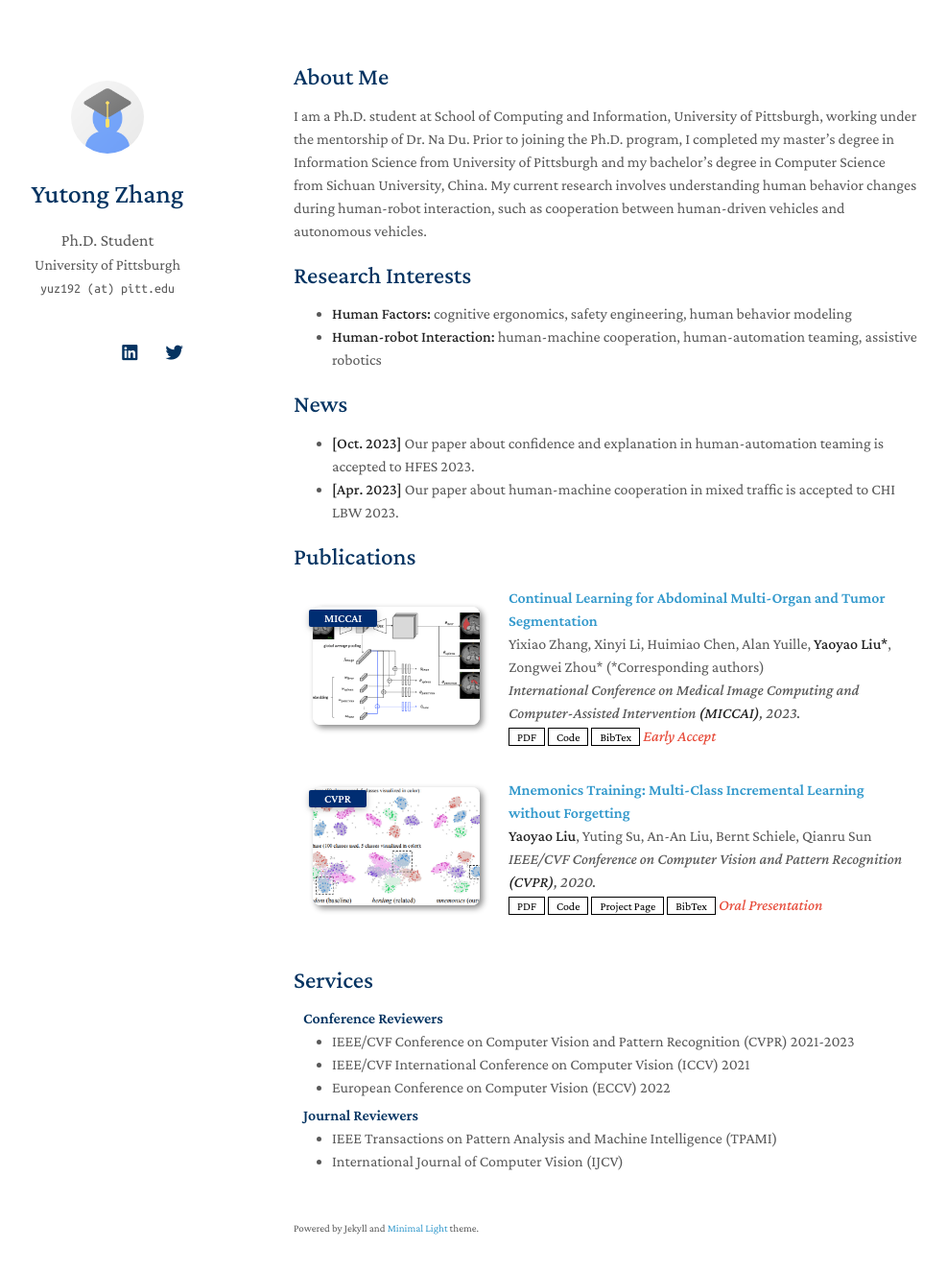
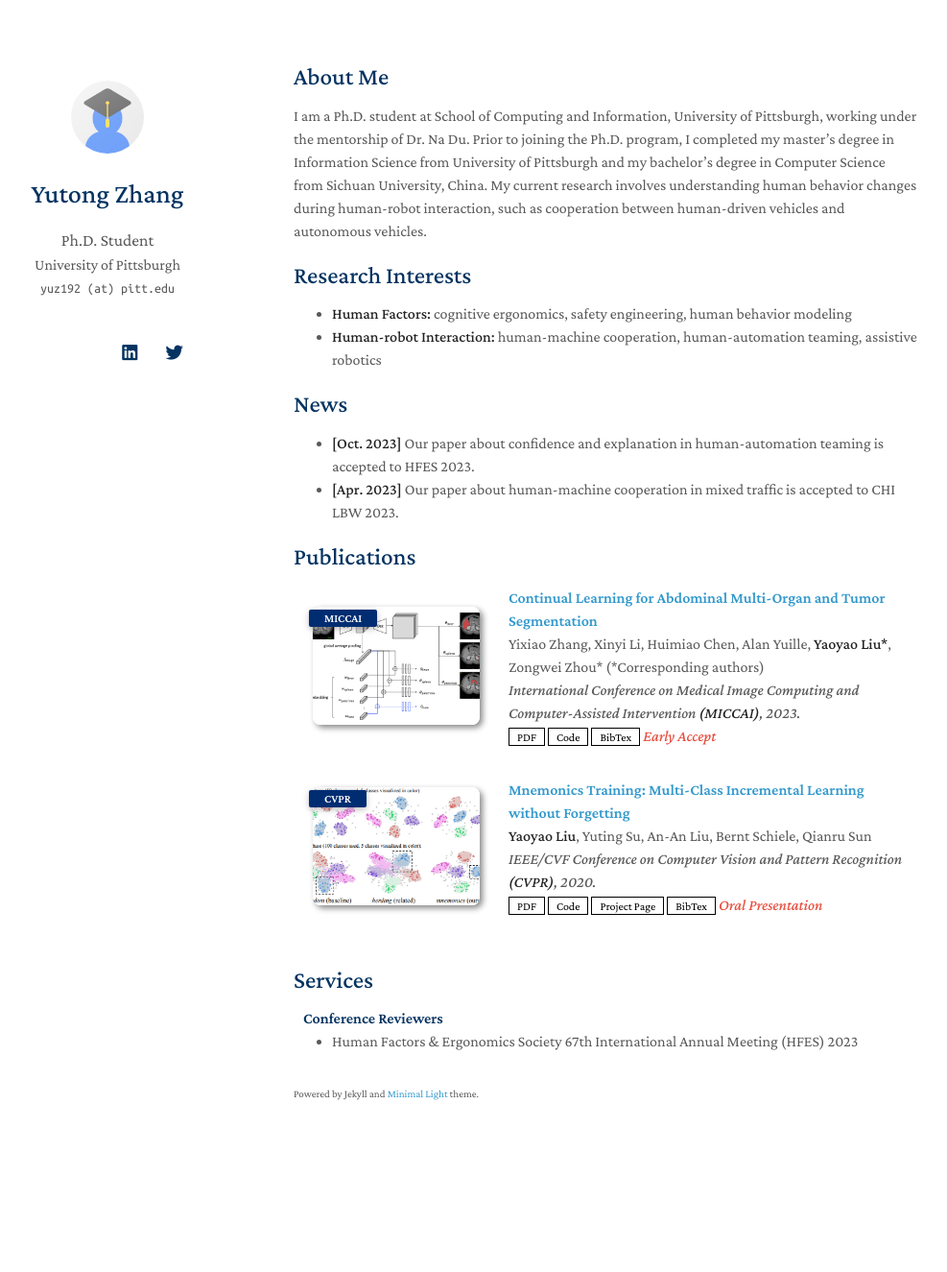
Before and after one commit to yvonneZ192/Personal-Website, a Jekyll site: the page built from index.md, in a window 1280 px wide and 1360 px high. Shown: the top 1325 px of the window at 96% size, without its empty margins (164-1151 px from the left). Built offline with Jekyll 4.4.1, drawn with Linux system fonts in a browser that asks for light colours; nearby versions of some CDN libraries; a style sheet for code colours, icons or effects is not loaded; our own code applies the rules of GitHub Pages for plain Markdown files.

Commit message:
services.md

```diff
--- a/_includes/services.md
+++ b/_includes/services.md
@@ -3,14 +3,5 @@
 <h4 style="margin:0 10px 0;">Conference Reviewers</h4>
 
 <ul style="margin:0 0 5px;">
-  <li><a href="http://cvpr2023.thecvf.com/"><autocolor>IEEE/CVF Conference on Computer Vision and Pattern Recognition (CVPR) 2021-2023</autocolor></a></li>
-  <li><a href="http://iccv2021.thecvf.com/"><autocolor>IEEE/CVF International Conference on Computer Vision (ICCV) 2021</autocolor></a></li>
-  <li><a href="https://eccv2022.ecva.net/"><autocolor>European Conference on Computer Vision (ECCV) 2022</autocolor></a></li>
+  <li><a href="https://www.hfes.org/Events/International-Annual-Meeting"><autocolor>Human Factors & Ergonomics Society 67th International Annual Meeting (HFES) 2023</autocolor></a></li>
 </ul>
-
-<h4 style="margin:0 10px 0;">Journal Reviewers</h4>
-
-<ul style="margin:0 0 20px;">
-  <li><a href="https://www.computer.org/csdl/journal/tp"><autocolor>IEEE Transactions on Pattern Analysis and Machine Intelligence (TPAMI)</autocolor></a></li>
-  <li><a href="https://www.springer.com/journal/11263"><autocolor>International Journal of Computer Vision (IJCV)</autocolor></a></li>
-</ul>
```
